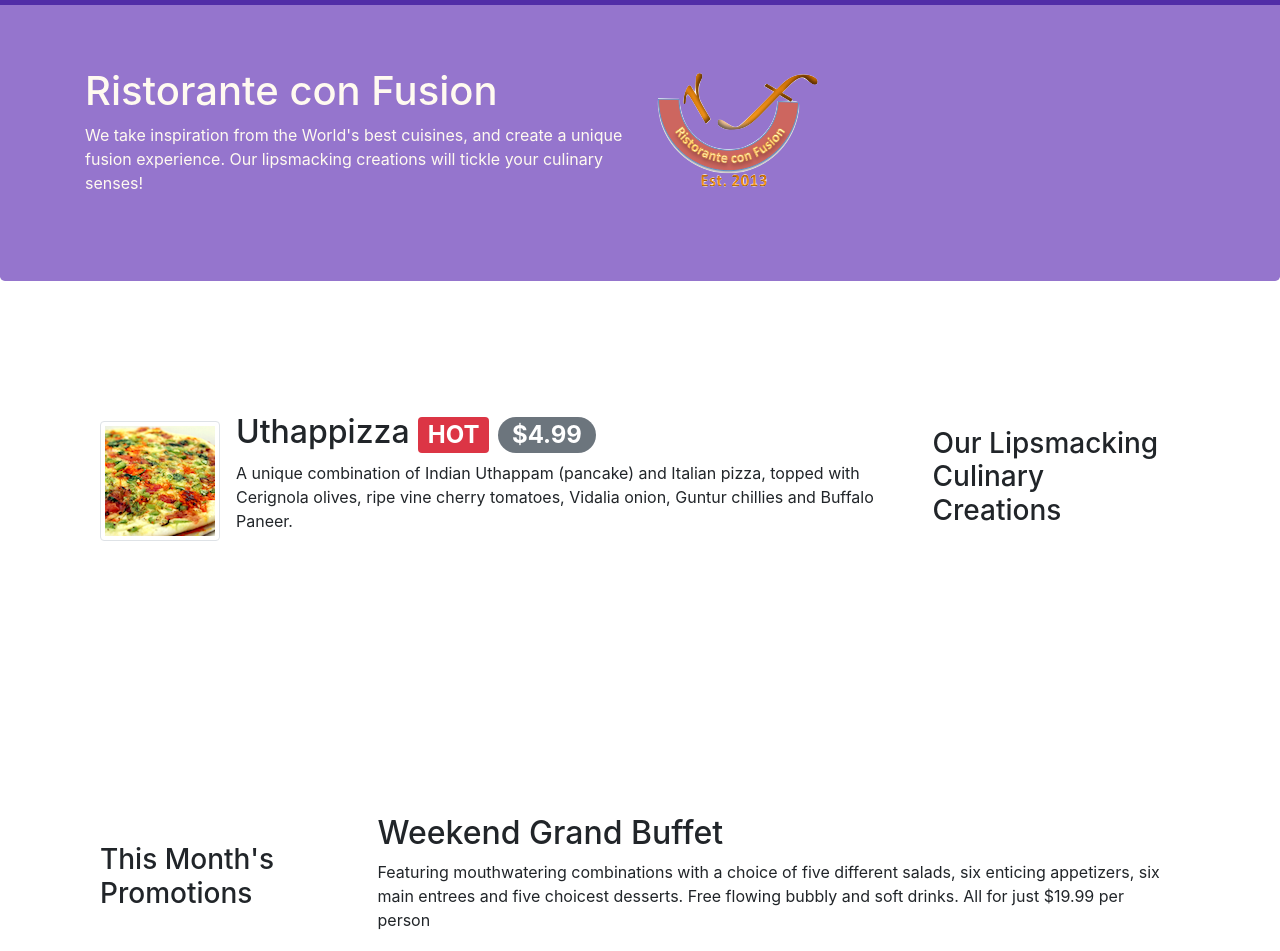
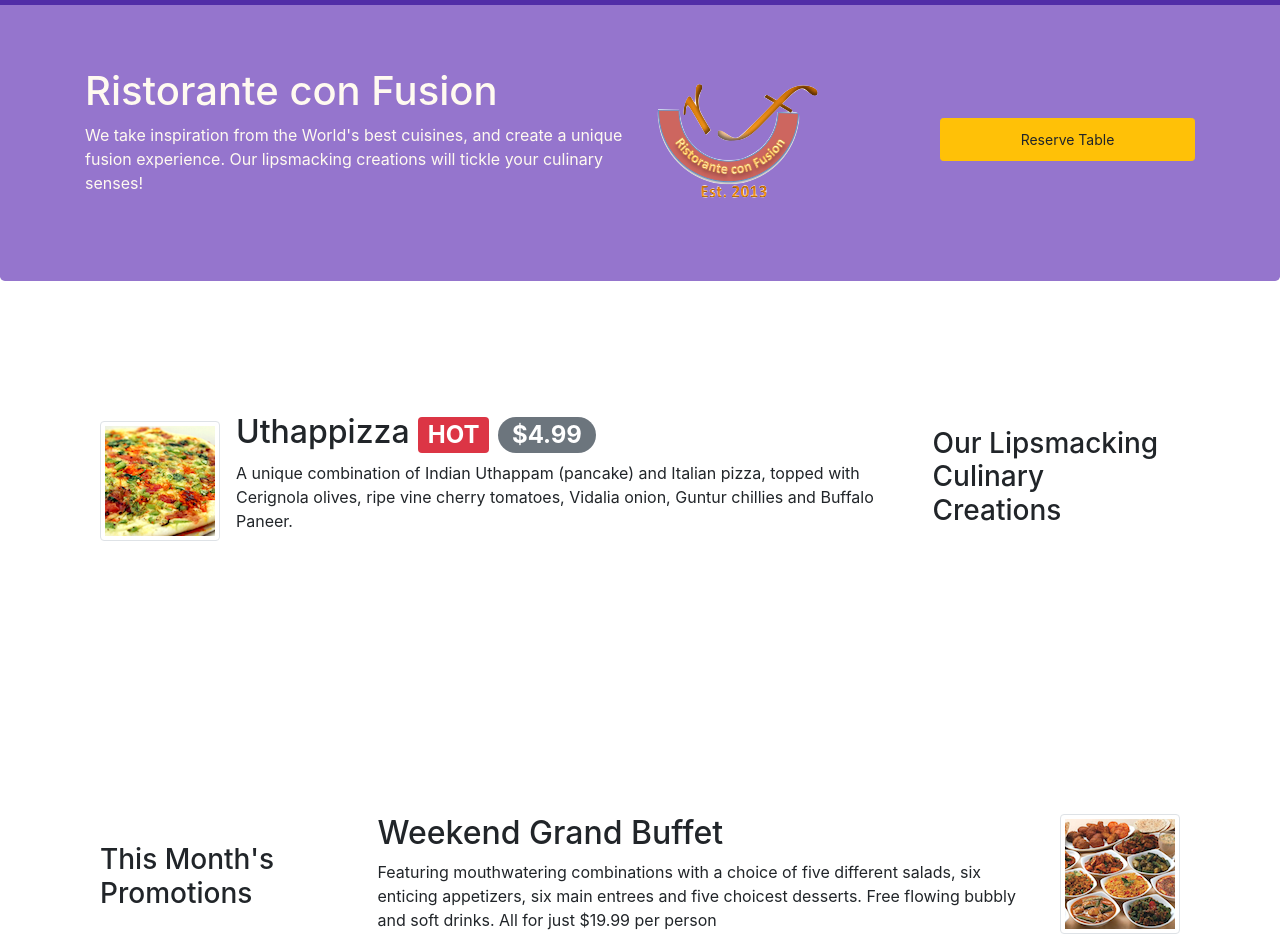
Before and after one commit to Pradyumna-Reddy/ConFusion, a website: page index.html in a window 1280 px wide. Shown: the part 53-1004 px from the top of the page. Drawn offline with nearby package versions, Linux system fonts and the light colour scheme.

Commit message:
Assignment 2

```diff
--- a/css/styles.css
+++ b/css/styles.css
@@ -37,3 +37,8 @@ body{
 .navbar{
     background-color:#512DA7;
 }
+
+.block{
+    width: 100%;
+    padding: 10px 0px;
+}
--- a/index.html
+++ b/index.html
@@ -39,8 +39,11 @@
                     <h1>Ristorante con Fusion</h1>
                     <p>We take inspiration from the World's best cuisines, and create a unique fusion experience. Our lipsmacking creations will tickle your culinary senses!</p>
                 </div>
-                <div class="col-12 col-sm self-align-center">
+                <div class="col-12 col-sm-3 align-self-center ">
                     <img src="img/logo.png" class="img-fluid">
+                </div>
+                <div class="col-12 col-sm-3 align-self-center">
+                    <a role="button" class="btn btn-sm btn-warning block" href="#reserve">Reserve Table</a>
                 </div>
             </div>
         </div>
@@ -70,10 +73,17 @@
                 <h3>This Month's Promotions</h3>
             </div>
             <div class="col col-sm col-md">
-                <h2>Weekend Grand Buffet</h2>
-                <div class="d-none d-sm-block">
-                  <p>Featuring mouthwatering combinations with a choice of five different salads, six enticing appetizers, six main entrees and five choicest desserts. Free flowing bubbly and soft drinks. All for just $19.99 per person </p>
+            <div class="media">
+                <div class="media-body">
+                    <h2>Weekend Grand Buffet</h2>
+                    <div class="d-none d-sm-block">
+                      <p>Featuring mouthwatering combinations with a choice of five different salads, six enticing appetizers, six main entrees and five choicest desserts. Free flowing bubbly and soft drinks. All for just $19.99 per person </p>
+                    </div>
                 </div>
+                <div class="media-right">
+                    <img src="img/buffet.png" class="d-flex ml-3 img-thumbnail">
+                </div>
+            </div>
              </div>
         </div>
 
@@ -97,7 +107,7 @@
         </div>
         <div class="row row-content">
             <div class=" col-12 col-sm-8 offset-sm-2">
-                <div class="card">
+                <div class="card" id="reserve">
                     <h2 class="card-header bg-warning text-white">Reserve a Table</h2>
                     <div class="card-body">
                         <form>
```
Also changed, not shown: aboutus.html (+4 -1 lines), contactus.html (+4 -1 lines).
